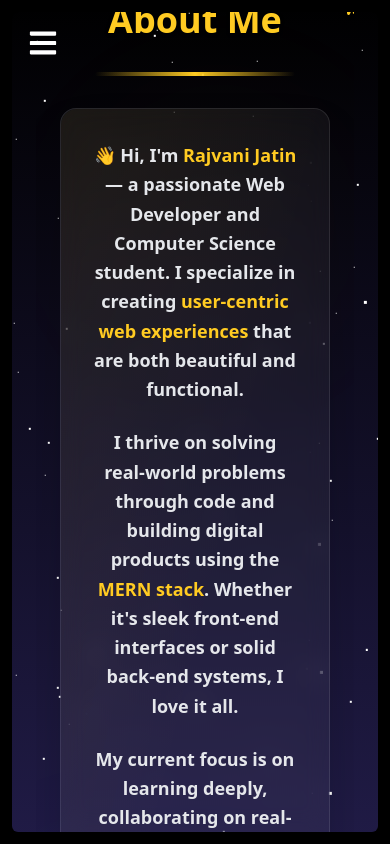
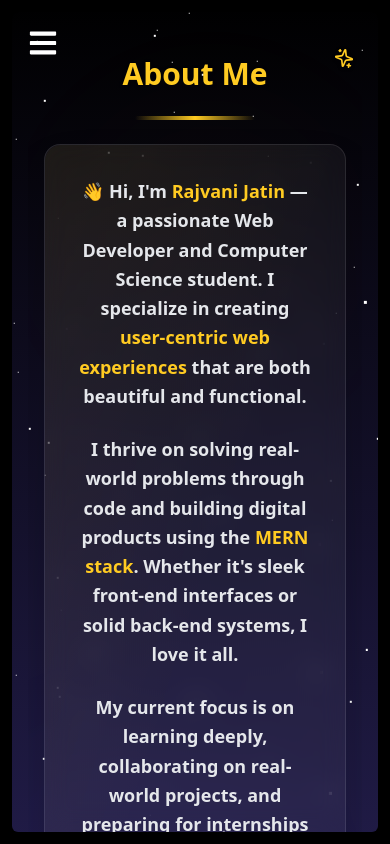
Before and after one commit to JatinRajvani/Portfolio, a React (Vite) app in the folder vite_app/: page /about in a window 390 px wide. Built offline with nearby package versions, Linux system fonts and the light colour scheme.

Commit message:
Updating the title section of about us section properly

```diff
--- a/vite_app/src/Pages/AboutUs/About.jsx
+++ b/vite_app/src/Pages/AboutUs/About.jsx
@@ -91,11 +91,13 @@ const About = () => {
 
   return (
     <>
-      <div className="max-h-screen w-full px-6 md:px-20 py-0 text-white font-sans">
+      <div className="w-full min-h-screen px-4 sm:px-6 lg:px-20 py-4 sm:py-0 text-white font-sans">
         {/* Enhanced Hero Section */}
         <section
           ref={heroRef}
-          className="w-full min-h-screen  text-white px-6 md:px-3 pt-0 pb-0 flex flex-col items-center justify-center relative overflow-hidden "
+          className="w-full min-h-screen text-white px-2 sm:px-6 lg:px-3
+                     pt-10 sm:pt-0 pb-8 sm:pb-0
+                     flex flex-col items-center justify-center relative overflow-hidden "
         >
           {/* Background decorative elements */}
           <div className="absolute inset-0 overflow-hidden">
@@ -127,30 +129,31 @@ const About = () => {
           </div>
 
           {/* Main content */}
-          <div className="relative z-10 max-w-4xl mx-auto text-center">
-            <motion.div
-              initial={{ opacity: 0, y: -50 }}
-              animate={heroInView ? { opacity: 1, y: 0 } : { opacity: 0, y: -50 }}
-              transition={{ duration: 0.8 }}
-              className="mb-8"
-            >
-              <h1 className="text-4xl md:text-5xl font-bold text-[#FFCB22] mb-8 drop-shadow-sm text-center relative">
+          <div className="relative z-10 w-full max-w-4xl mx-auto text-center px-2 sm:px-6">
+            <motion.div className="mb-6 sm:mb-8">
+              <h1 className="text-3xl sm:text-4xl lg:text-5xl font-bold text-[#FFCB22]
+                             mb-6 sm:mb-8 drop-shadow-sm text-center relative
+                             px-4 sm:px-0" // Added horizontal padding for mobile
+              >
                 About Me
 
-                {/* Decorative sparkles */}
+                {/* Update sparkles position for mobile */}
                 <motion.div
-                  className="absolute -top-2 -right-8 text-[#FFCB22]"
+                  className="absolute -top-2 -right-2 sm:-right-8 text-[#FFCB22]"
                   animate={{ rotate: 360 }}
                   transition={{ duration: 20, repeat: Infinity, ease: "linear" }}
                 >
-                  <Sparkles size={24} />
+                  <Sparkles size={20} className="sm:hidden" /> {/* Smaller size for mobile */}
+                  <Sparkles size={24} className="hidden sm:block" /> {/* Original size for desktop */}
                 </motion.div>
               </h1>
 
+              {/* Update gradient line width for mobile */}
               <motion.div
-                className="h-1 bg-gradient-to-r from-transparent via-[#FFCB22] to-transparent rounded-full mx-auto"
+                className="h-1 bg-gradient-to-r from-transparent via-[#FFCB22] to-transparent
+                           rounded-full mx-auto w-[120px] sm:w-[200px]" // Fixed width for different screens
                 initial={{ width: 0 }}
-                animate={heroInView ? { width: "200px" } : { width: 0 }}
+                animate={heroInView ? { width: "120px" } : { width: 0 }}
                 transition={{ duration: 1, delay: 0.5 }}
               />
             </motion.div>
```
